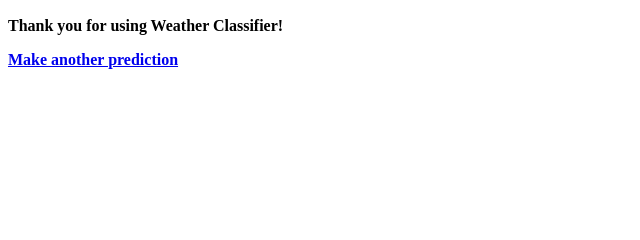
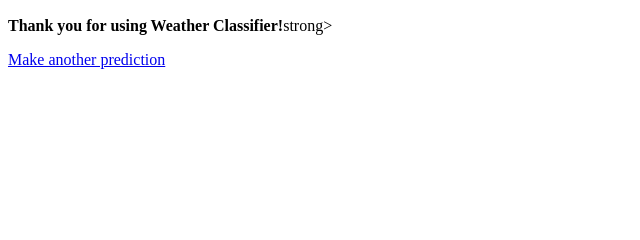
Before and after one commit to EGalbr300/weather-ml-app, a Flask app: template templates/result.html in a window 1280 px wide. Shown: the part 131-371 px from the top of the page, without its empty margins (0-640 px from the left). Run offline with Flask 3, Linux system fonts and the light colour scheme; the template is opened without the code that fills it, so the values that code supplies are empty.

Commit message:
Update result.html

```diff
--- a/templates/result.html
+++ b/templates/result.html
@@ -7,7 +7,7 @@
     <h1>Prediction Result</h1>
     <p><strong>The weather is:</strong> {{ prediction }}</p>
     <p><strong>Prediction time:</strong> {{ latency }} ms</p>
-    <p><strong> Thank you for using Weather Classifier!<strong><p>
+    <p><strong> Thank you for using Weather Classifier!</strong>strong></p>
     <a href="/">Make another prediction</a>
 </body>
 </html>
```
